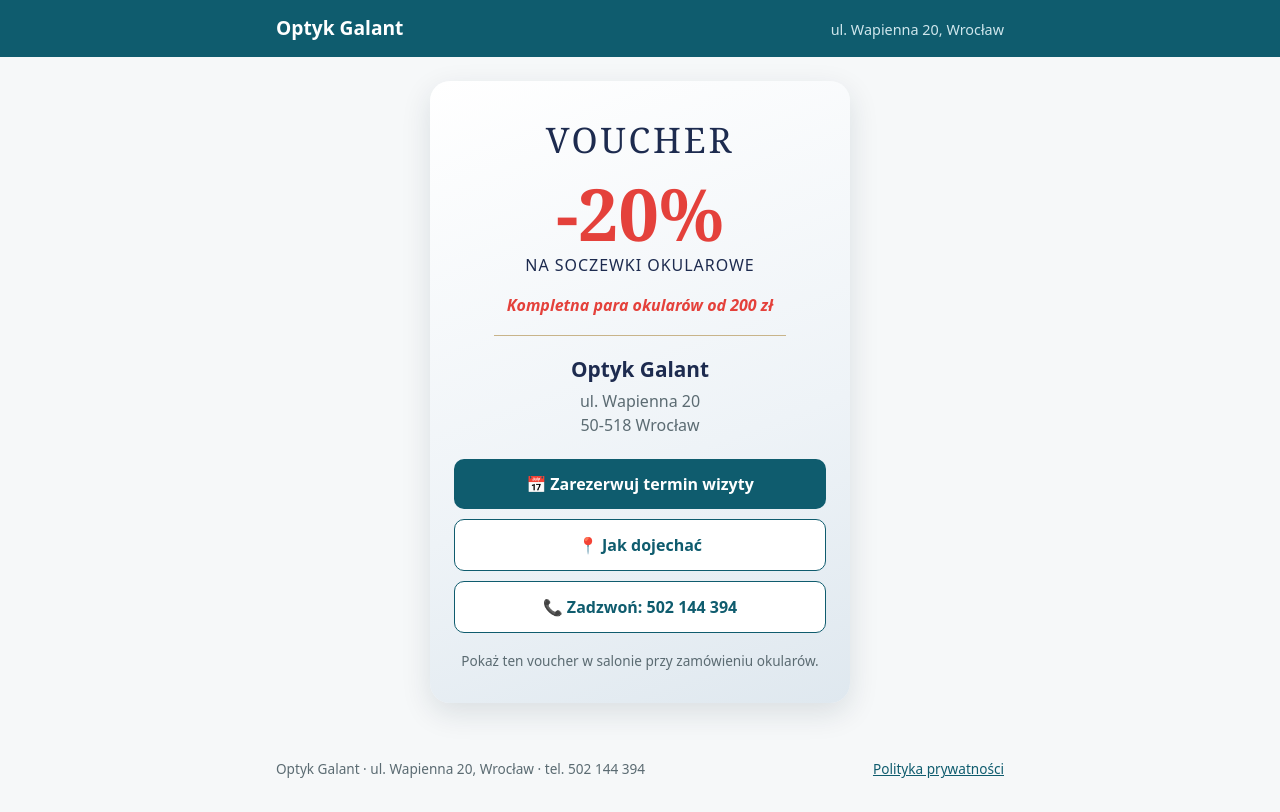
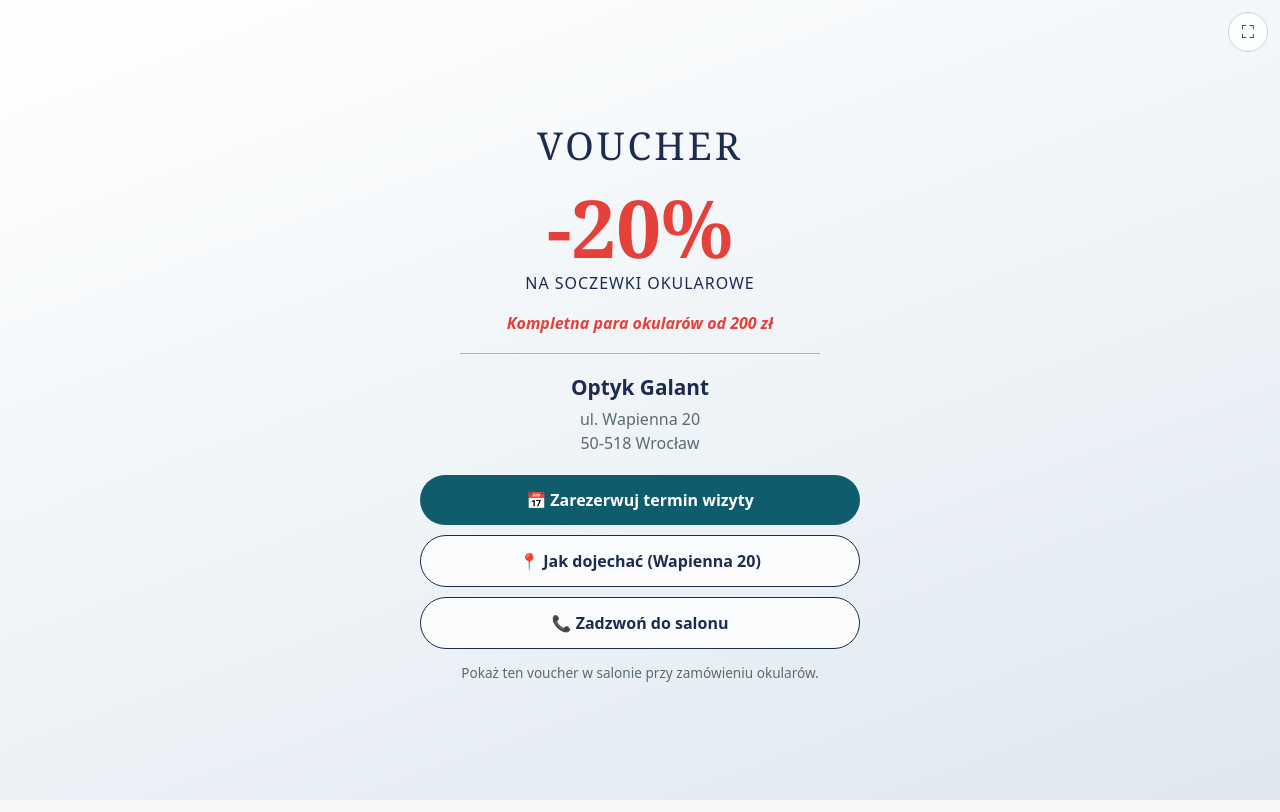
Before and after one commit to optykwapienna-droid/kalendarz, a Next.js app: page /voucher in a window 1280 px wide. Built offline with nearby package versions, Linux system fonts and the light colour scheme; no server answers.

Commit message:
Voucher na cały ekran telefonu, z miejscem na grafikę z Canvy
Co-Authored-By: Claude Opus 5.5 <noreply@anthropic.com>
Claude-Session: https://claude.ai/code/session_01GPFY4XaXJf6Et25HrkKUiG

```diff
--- a/src/app/globals.css
+++ b/src/app/globals.css
@@ -149,17 +149,26 @@ code { background: var(--brand-soft); padding: 1px 5px; border-radius: 4px; font
 .faq summary { cursor: pointer; font-weight: 600; }
 .faq p { margin: 8px 0 0; }
 
-/* Voucher do wysyłania klientom (/voucher) */
-.voucher { max-width: 420px; margin: 24px auto; padding: 32px 24px; text-align: center; border-radius: 20px;
-  background: linear-gradient(160deg, #ffffff 0%, #eef3f7 60%, #dfe8ef 100%); box-shadow: 0 10px 30px rgba(15, 40, 60, 0.12); }
+/* Voucher do wysyłania klientom (/voucher): cały ekran telefonu, bez nagłówka i stopki */
+body:has(.voucher-full) .site-header,
+body:has(.voucher-full) .site-footer { display: none; }
+body:has(.voucher-full) main.wrap { max-width: none; padding: 0; }
+.voucher-full { min-height: 100vh; min-height: 100dvh; display: flex; align-items: center; justify-content: center; position: relative;
+  padding: max(16px, env(safe-area-inset-top)) 16px max(16px, env(safe-area-inset-bottom));
+  background: linear-gradient(160deg, #ffffff 0%, #eef3f7 55%, #dfe8ef 100%); }
+.voucher { width: 100%; max-width: 440px; text-align: center; }
 .voucher p { margin: 0; }
-.voucher-label { font-family: Georgia, "Times New Roman", serif; font-size: 2.2rem; letter-spacing: 0.08em; color: #1d2b4f; text-transform: uppercase; }
-.voucher-value { font-family: Georgia, "Times New Roman", serif; font-size: 4.5rem; line-height: 1.1; color: #e4413b; font-weight: 700; margin-top: 8px !important; }
+.voucher-img { display: block; width: 100%; height: auto; max-height: 62dvh; object-fit: contain; margin: 0 auto; border-radius: 16px; }
+.voucher-label { font-family: Georgia, "Times New Roman", serif; font-size: 2.4rem; letter-spacing: 0.08em; color: #1d2b4f; text-transform: uppercase; }
+.voucher-value { font-family: Georgia, "Times New Roman", serif; font-size: 5rem; line-height: 1.1; color: #e4413b; font-weight: 700; margin-top: 8px !important; }
 .voucher-what { text-transform: uppercase; letter-spacing: 0.06em; color: #1d2b4f; }
 .voucher-promo { margin-top: 16px !important; color: #e4413b; font-weight: 700; font-style: italic; }
 .voucher-line { height: 1px; background: #c8b48a; margin: 18px 40px; }
 .voucher-name { font-size: 1.3rem; font-weight: 600; color: #1d2b4f; }
 .voucher-addr { color: var(--muted); margin-top: 4px !important; }
-.voucher-actions { display: grid; gap: 10px; margin-top: 22px; }
-.voucher-actions .btn { width: 100%; text-decoration: none; }
-.voucher-note { margin-top: 18px !important; font-size: 0.85rem; color: var(--muted); }
+.voucher-actions { display: grid; gap: 10px; margin-top: 20px; }
+.voucher-actions .btn { width: 100%; text-decoration: none; border-radius: 999px; }
+.voucher-actions .btn.secondary { background: rgba(255, 255, 255, 0.8); color: #1d2b4f; border-color: #1d2b4f; }
+.voucher-note { margin-top: 14px !important; font-size: 0.85rem; color: var(--muted); }
+.voucher-fs { position: absolute; top: max(12px, env(safe-area-inset-top)); right: 12px; width: 40px; height: 40px; border-radius: 50%;
+  border: 1px solid #c8d1d9; background: rgba(255, 255, 255, 0.85); color: #1d2b4f; font-size: 1.1rem; cursor: pointer; }
--- /dev/null
+++ b/src/app/voucher/FullscreenButton.tsx
@@ -0,0 +1,28 @@
+"use client";
+
+import { useEffect, useState } from "react";
+
+/** Przycisk „Pełny ekran”: chowa pasek przeglądarki (tam, gdzie telefon na to pozwala). */
+export default function FullscreenButton() {
+  const [can, setCan] = useState(false);
+  const [on, setOn] = useState(false);
+
+  useEffect(() => {
+    setCan(typeof document !== "undefined" && !!document.documentElement.requestFullscreen);
+    const sync = () => setOn(!!document.fullscreenElement);
+    document.addEventListener("fullscreenchange", sync);
+    return () => document.removeEventListener("fullscreenchange", sync);
+  }, []);
+
+  if (!can) return null;
+  return (
+    <button
+      type="button"
+      className="voucher-fs"
+      aria-label={on ? "Zamknij pełny ekran" : "Pełny ekran"}
+      onClick={() => (on ? document.exitFullscreen() : document.documentElement.requestFullscreen()).catch(() => {})}
+    >
+      {on ? "✕" : "⛶"}
+    </button>
+  );
+}
--- a/src/app/voucher/page.tsx
+++ b/src/app/voucher/page.tsx
@@ -1,8 +1,12 @@
-import type { Metadata } from "next";
+import { existsSync } from "node:fs";
+import path from "node:path";
+import type { Metadata, Viewport } from "next";
 import { business } from "@/config";
 import { phoneE164 } from "@/lib/seo";
+import FullscreenButton from "./FullscreenButton";
 
 // Voucher do wysyłania wybranym klientom (SMS, Messenger, WhatsApp). Nie jest indeksowany w Google.
+// Otwiera się na cały ekran telefonu, bez nagłówka i stopki strony zapisów.
 export const metadata: Metadata = {
   title: `Voucher -20% na soczewki okularowe | ${business.name}`,
   description: `Rabat 20% na soczewki okularowe w ${business.name}, ${business.street}, ${business.city}. Kompletna para okularów od 200 zł.`,
@@ -14,9 +18,21 @@ export const metadata: Metadata = {
   },
 };
 
+export const viewport: Viewport = { themeColor: "#e9eff4", viewportFit: "cover" };
+
+// Grafika z Canvy (bez przycisków, te są prawdziwe poniżej). Bez pliku pokazujemy wersję tekstową.
+const IMAGE = "/voucher.png";
+const hasImage = existsSync(path.join(process.cwd(), "public", IMAGE));
+
 export default function VoucherPage() {
   return (
-    <section className="voucher">
+    <section className="voucher-full">
+      <FullscreenButton />
+      <div className="voucher">
+        {hasImage ? (
+          <img className="voucher-img" src={IMAGE} alt="Voucher -20% na soczewki okularowe. Kompletna para okularów od 200 zł." />
+        ) : (
+          <>
             <p className="voucher-label">Voucher</p>
             <p className="voucher-value">-20%</p>
             <p className="voucher-what">na soczewki okularowe</p>
@@ -28,18 +44,21 @@ export default function VoucherPage() {
               <br />
               {business.postalCode} {business.city}
             </p>
+          </>
+        )}
         <div className="voucher-actions">
           <a className="btn" href="/?zrodlo=voucher">
             📅 Zarezerwuj termin wizyty
           </a>
           <a className="btn secondary" href={business.googleMapsUrl} target="_blank" rel="noopener">
-          📍 Jak dojechać
+            📍 Jak dojechać ({business.street.replace(/^ul\.\s*/, "")})
           </a>
           <a className="btn secondary" href={`tel:${phoneE164(business.phone)}`}>
-          📞 Zadzwoń: {business.phone}
+            📞 Zadzwoń do salonu
           </a>
         </div>
         <p className="voucher-note">Pokaż ten voucher w salonie przy zamówieniu okularów.</p>
+      </div>
     </section>
   );
 }
```
Lines whose indentation alone changed are shown as unchanged.
